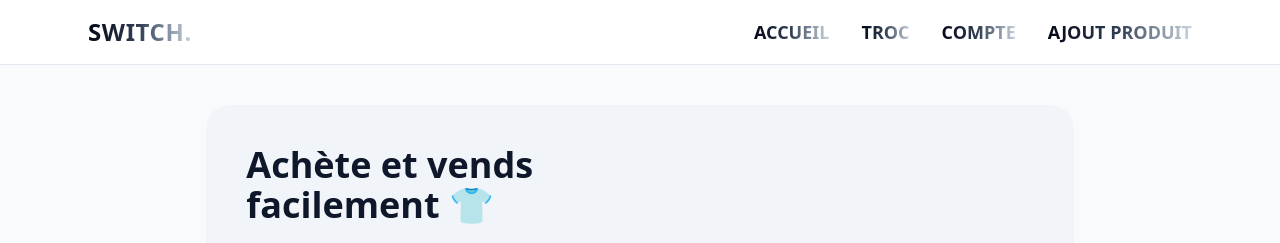
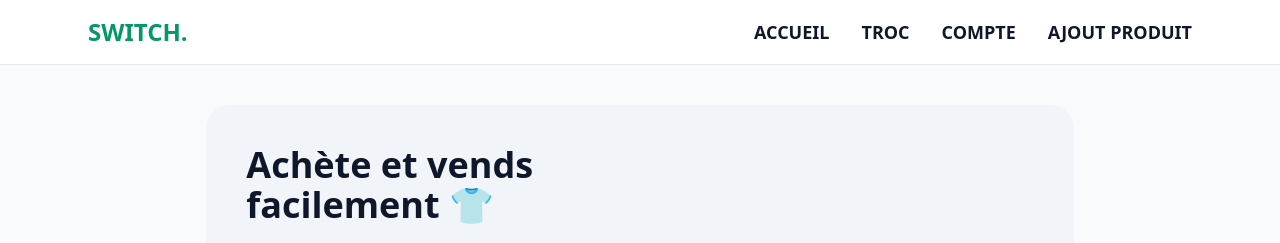
Before and after one commit to FlorianMeganck/Switch, a PHP site: page /index.php in a window 1280 px wide. Shown: the top 243 px of the page. Run offline with PHP 8.4, Linux system fonts and the light colour scheme; some libraries are stand-ins or nearby versions.

Commit message:
header js

```diff
--- a/includes/header.php
+++ b/includes/header.php
@@ -14,33 +14,40 @@
 <div class="min-h-screen flex flex-col">
 
 <header class="bg-white border-b border-slate-200">
-    <div class="max-w-6xl mx-auto px-6 py-4 flex items-center justify-between gap-6">
+    <div class="max-w-6xl mx-auto px-6 py-4 flex items-center justify-between">
 
-        <a href="index.php"
-           class="text-2xl font-extrabold bg-gradient-to-r from-slate-950 via-slate-700 to-slate-300 bg-clip-text text-transparent tracking-wide">
+        <!-- LOGO -->
+        <a href="index.php" class="text-2xl font-extrabold text-emerald-600">
             SWITCH.
         </a>
 
+        <!-- NAV -->
         <nav class="flex items-center gap-6 md:gap-8 font-extrabold text-base md:text-lg">
-            <a href="index.php"
-               class="inline-block bg-gradient-to-r from-slate-950 via-slate-700 to-slate-300 bg-clip-text text-transparent hover:underline hover:scale-105 transition duration-200 transform">
+
+            <!-- LIEN 1 -->
+            <a href="index.php" class="relative group">
                 ACCUEIL
+                <span class="absolute left-0 bottom-0 w-0 h-0.5 bg-black transition-all duration-300 group-hover:w-full"></span>
             </a>
 
-            <a href="troc.php"
-               class="inline-block bg-gradient-to-r from-slate-950 via-slate-700 to-slate-300 bg-clip-text text-transparent hover:underline hover:scale-105 transition duration-200 transform">
+            <!-- LIEN 2 -->
+            <a href="troc.php" class="relative group">
                 TROC
+                <span class="absolute left-0 bottom-0 w-0 h-0.5 bg-black transition-all duration-300 group-hover:w-full"></span>
             </a>
 
-            <a href="profil.php"
-               class="inline-block bg-gradient-to-r from-slate-950 via-slate-700 to-slate-300 bg-clip-text text-transparent hover:underline hover:scale-105 transition duration-200 transform">
+            <!-- LIEN 3 -->
+            <a href="profil.php" class="relative group">
                 COMPTE
+                <span class="absolute left-0 bottom-0 w-0 h-0.5 bg-black transition-all duration-300 group-hover:w-full"></span>
             </a>
 
-            <a href="ajout_produit.php"
-               class="inline-block bg-gradient-to-r from-slate-950 via-slate-700 to-slate-300 bg-clip-text text-transparent hover:underline hover:scale-105 transition duration-200 transform">
+            <!-- LIEN 4 -->
+            <a href="ajout_produit.php" class="relative group">
                 AJOUT PRODUIT
+                <span class="absolute left-0 bottom-0 w-0 h-0.5 bg-black transition-all duration-300 group-hover:w-full"></span>
             </a>
+
         </nav>
 
     </div>
```
